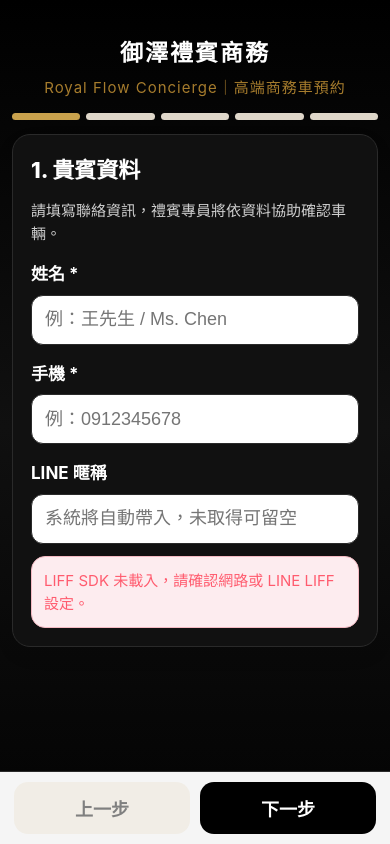
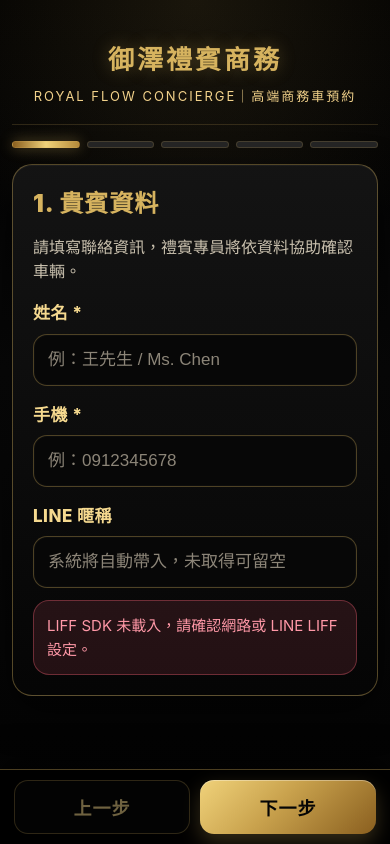
Before and after one commit to kevin75069935-pixel/royal-flow-liff, a website: page index.html in a window 390 px wide. Drawn offline with Linux system fonts and the light colour scheme.

Commit message:
Update index.html

```diff
--- a/index.html
+++ b/index.html
@@ -9,15 +9,17 @@
 
   <style>
   :root {
-  --bg: #050505;
-  --card: #111111;
+    --bg: #030303;
+    --card: rgba(10, 10, 10, 0.96);
     --black: #000000;
-  --gold: #c9a24d;
-  --gold-dark: #a67c2d;
-  --line: #2a2a2a;
-  --muted: #cfcfcf;
-  --danger: #ff5b6e;
-  --success: #1faa6a;
+    --gold: #d6b35f;
+    --gold-2: #b58a3a;
+    --gold-3: #7b5520;
+    --line: rgba(214, 179, 95, 0.38);
+    --muted: #c9c0ae;
+    --danger: #ff657a;
+    --success: #26b36a;
+    --white: #ffffff;
   }
 
   * {
@@ -27,8 +29,10 @@
   body {
     margin: 0;
     padding: 0;
-  background: linear-gradient(180deg, #000000 0%, #111111 55%, #050505 100%);
-  color: #ffffff;
+    background:
+      radial-gradient(circle at top center, rgba(214,179,95,0.12) 0%, transparent 34%),
+      linear-gradient(180deg, #000000 0%, #080808 45%, #030303 100%);
+    color: var(--white);
     font-family: -apple-system, BlinkMacSystemFont, "Noto Sans TC", "Microsoft JhengHei", sans-serif;
     font-size: 18px;
     line-height: 1.55;
@@ -42,72 +46,98 @@
 
   .brand {
     text-align: center;
-      padding: 18px 8px 14px;
+    padding: 22px 8px 18px;
+    border-bottom: 1px solid rgba(214,179,95,0.18);
+    margin-bottom: 16px;
   }
 
   .brand-title {
-      font-size: 26px;
-      font-weight: 800;
-      letter-spacing: 2px;
+    font-size: 30px;
+    font-weight: 900;
+    letter-spacing: 4px;
+    color: var(--gold);
+    text-shadow: 0 0 18px rgba(214,179,95,0.28);
   }
 
   .brand-sub {
-      margin-top: 4px;
-      color: var(--gold-dark);
-      font-size: 15px;
-      letter-spacing: 1px;
+    margin-top: 6px;
+    color: #f2d28b;
+    font-size: 14px;
+    letter-spacing: 2px;
+    text-transform: uppercase;
   }
 
   .card {
-      background: var(--card);
+    background:
+      linear-gradient(180deg, rgba(20,20,20,0.98), rgba(5,5,5,0.98));
     border: 1px solid var(--line);
-      border-radius: 18px;
-      padding: 18px;
+    border-radius: 20px;
+    padding: 20px;
     margin-bottom: 18px;
-      box-shadow: 0 8px 22px rgba(0,0,0,0.05);
+    box-shadow:
+      0 16px 40px rgba(0,0,0,0.55),
+      inset 0 1px 0 rgba(255,255,255,0.04);
   }
 
   .step-title {
-      font-size: 22px;
-      font-weight: 800;
+    font-size: 25px;
+    font-weight: 900;
     margin-bottom: 12px;
+    color: var(--gold);
+    letter-spacing: 1px;
   }
 
   .step-sub {
     color: var(--muted);
-      font-size: 15px;
+    font-size: 16px;
     margin-bottom: 16px;
   }
 
   label {
     display: block;
-      font-weight: 700;
+    font-weight: 800;
     margin: 16px 0 7px;
+    color: #f5d98f;
+    letter-spacing: 0.5px;
   }
 
   input,
   select,
   textarea {
     width: 100%;
-      min-height: 50px;
-      border: 1px solid var(--line);
-      border-radius: 12px;
-      padding: 12px 13px;
+    min-height: 52px;
+    border: 1px solid rgba(214,179,95,0.34);
+    border-radius: 14px;
+    padding: 12px 14px;
     font-size: 18px;
-      background: #fff;
+    background: #070707;
+    color: #ffffff;
     outline: none;
+    box-shadow: inset 0 0 0 1px rgba(255,255,255,0.02);
   }
 
   textarea {
-      min-height: 92px;
+    min-height: 96px;
     resize: vertical;
+  }
+
+  input::placeholder,
+  textarea::placeholder {
+    color: #8c8578;
   }
 
   input:focus,
   select:focus,
   textarea:focus {
     border-color: var(--gold);
-      box-shadow: 0 0 0 3px rgba(181,138,58,0.16);
+    box-shadow:
+      0 0 0 3px rgba(214,179,95,0.16),
+      0 0 18px rgba(214,179,95,0.16);
+  }
+
+  select option {
+    background: #0b0b0b;
+    color: #ffffff;
   }
 
   .row {
@@ -121,33 +151,36 @@
   }
 
   .notice {
-      background: #fff9ec;
-      border: 1px solid #ead7ac;
-      color: #5d4311;
-      border-radius: 14px;
-      padding: 12px;
+    background: linear-gradient(180deg, rgba(214,179,95,0.13), rgba(214,179,95,0.05));
+    border: 1px solid rgba(214,179,95,0.42);
+    color: #f5d98f;
+    border-radius: 16px;
+    padding: 13px;
     margin-top: 14px;
     font-size: 15px;
   }
 
   .quote-box {
-      background: #111;
-      color: #fff;
-      border-radius: 16px;
+    background:
+      linear-gradient(180deg, #050505, #000000);
+    color: #ffffff;
+    border: 1px solid rgba(214,179,95,0.46);
+    border-radius: 18px;
     padding: 16px;
     margin-top: 16px;
+    box-shadow: 0 12px 28px rgba(0,0,0,0.45);
   }
 
   .quote-box strong {
-      color: #f5d083;
+    color: #f5d98f;
   }
 
   .quote-line {
     display: flex;
     justify-content: space-between;
     gap: 12px;
-      border-bottom: 1px solid rgba(255,255,255,0.12);
-      padding: 8px 0;
+    border-bottom: 1px solid rgba(214,179,95,0.18);
+    padding: 9px 0;
   }
 
   .quote-line:last-child {
@@ -157,30 +190,38 @@
   .btn {
     border: none;
     border-radius: 14px;
-      min-height: 52px;
+    min-height: 54px;
     padding: 13px 16px;
     font-size: 18px;
-      font-weight: 800;
+    font-weight: 900;
     cursor: pointer;
+    letter-spacing: 1px;
   }
 
   .btn-primary {
-      background: var(--black);
-      color: #fff;
+    background: linear-gradient(135deg, #f0d27a 0%, #c9a24d 44%, #8a5f1f 100%);
+    color: #050505;
+    box-shadow:
+      0 8px 20px rgba(214,179,95,0.25),
+      inset 0 1px 0 rgba(255,255,255,0.34);
   }
 
   .btn-gold {
-      background: var(--gold);
-      color: #fff;
+    background: linear-gradient(135deg, #f3d98a 0%, #c9a24d 48%, #8d6425 100%);
+    color: #050505;
+    box-shadow:
+      0 8px 20px rgba(214,179,95,0.22),
+      inset 0 1px 0 rgba(255,255,255,0.28);
   }
 
   .btn-light {
-      background: #eee7da;
-      color: #222;
+    background: #070707;
+    color: #f5d98f;
+    border: 1px solid rgba(214,179,95,0.46);
   }
 
   .btn:disabled {
-      opacity: 0.55;
+    opacity: 0.45;
     cursor: not-allowed;
   }
 
@@ -196,38 +237,39 @@
     left: 0;
     right: 0;
     bottom: 0;
-      background: rgba(255,255,255,0.96);
-      border-top: 1px solid var(--line);
+    background: rgba(0,0,0,0.96);
+    border-top: 1px solid rgba(214,179,95,0.35);
     padding: 10px 14px;
     display: grid;
     grid-template-columns: 1fr 1fr;
     gap: 10px;
     z-index: 50;
+    box-shadow: 0 -10px 30px rgba(0,0,0,0.65);
   }
 
   .status {
-      padding: 12px;
-      border-radius: 14px;
+    padding: 13px;
+    border-radius: 16px;
     margin-top: 12px;
     font-size: 15px;
   }
 
   .status.success {
-      background: #e9f7ef;
-      color: var(--success);
-      border: 1px solid #bde6cd;
+    background: rgba(38,179,106,0.12);
+    color: #62e39d;
+    border: 1px solid rgba(38,179,106,0.34);
   }
 
   .status.error {
-      background: #fdecef;
-      color: var(--danger);
-      border: 1px solid #f4b9c2;
+    background: rgba(255,101,122,0.12);
+    color: #ff98a7;
+    border: 1px solid rgba(255,101,122,0.34);
   }
 
   .status.info {
-      background: #edf4ff;
-      color: #234c82;
-      border: 1px solid #c5d9f5;
+    background: rgba(214,179,95,0.10);
+    color: #f5d98f;
+    border: 1px solid rgba(214,179,95,0.34);
   }
 
   .step {
@@ -241,18 +283,20 @@
   .progress {
     display: grid;
     grid-template-columns: repeat(5, 1fr);
-      gap: 6px;
-      margin-bottom: 14px;
+    gap: 7px;
+    margin-bottom: 16px;
   }
 
   .progress span {
     height: 7px;
-      background: #dfd7ca;
+    background: #242424;
+    border: 1px solid rgba(214,179,95,0.18);
     border-radius: 99px;
   }
 
   .progress span.active {
-      background: var(--gold);
+    background: linear-gradient(90deg, #8a5f1f, #f0d27a, #b58a3a);
+    box-shadow: 0 0 14px rgba(214,179,95,0.42);
   }
 
   @media (max-width: 560px) {
@@ -265,12 +309,27 @@
     }
 
     .brand-title {
-        font-size: 23px;
+      font-size: 26px;
+      letter-spacing: 3px;
+    }
+
+    .brand-sub {
+      font-size: 13px;
     }
 
     .page {
       padding-left: 12px;
       padding-right: 12px;
+    }
+
+    .step-title {
+      font-size: 24px;
+    }
+
+    input,
+    select,
+    textarea {
+      font-size: 17px;
     }
   }
 </style>
```
Lines whose indentation alone changed are shown as unchanged.
